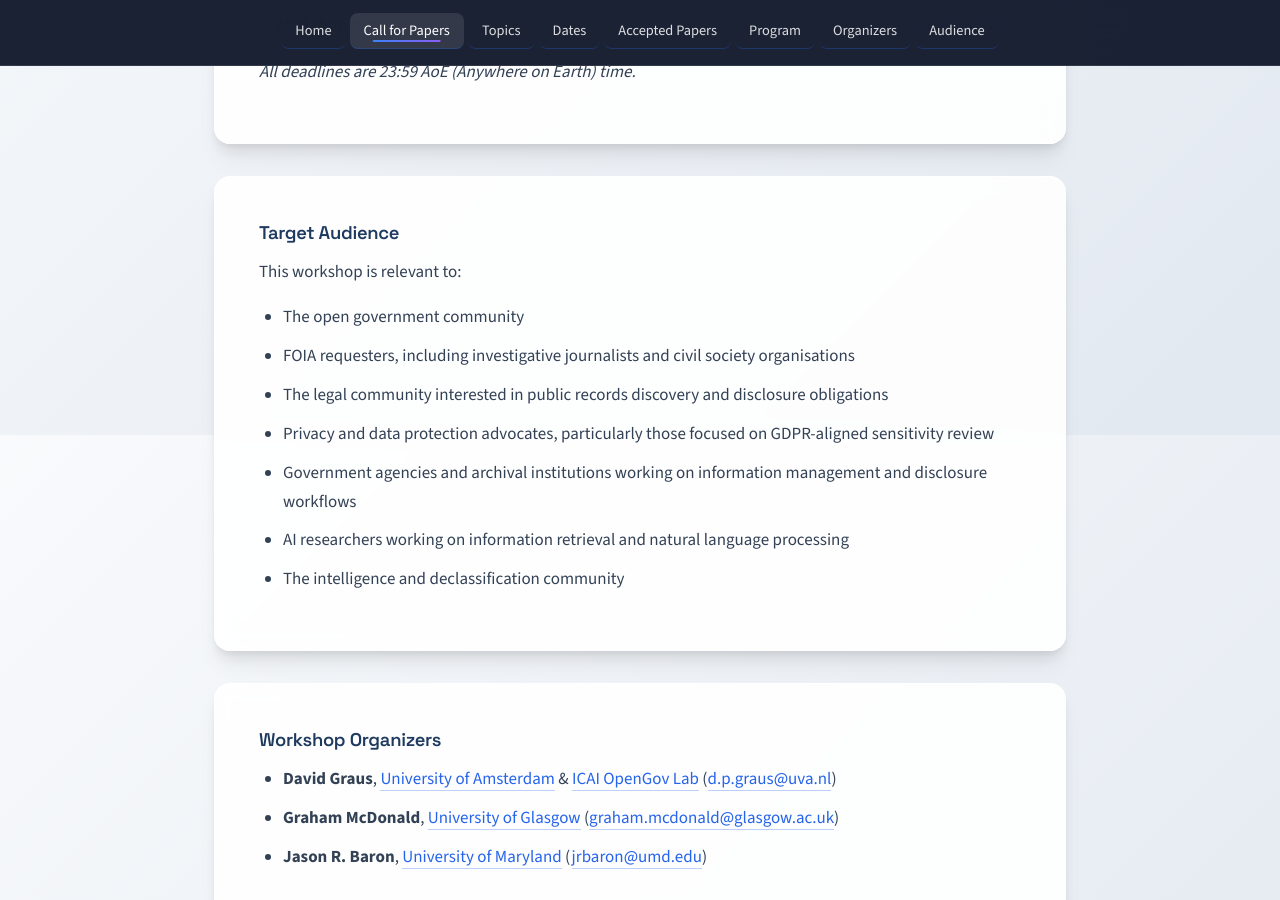
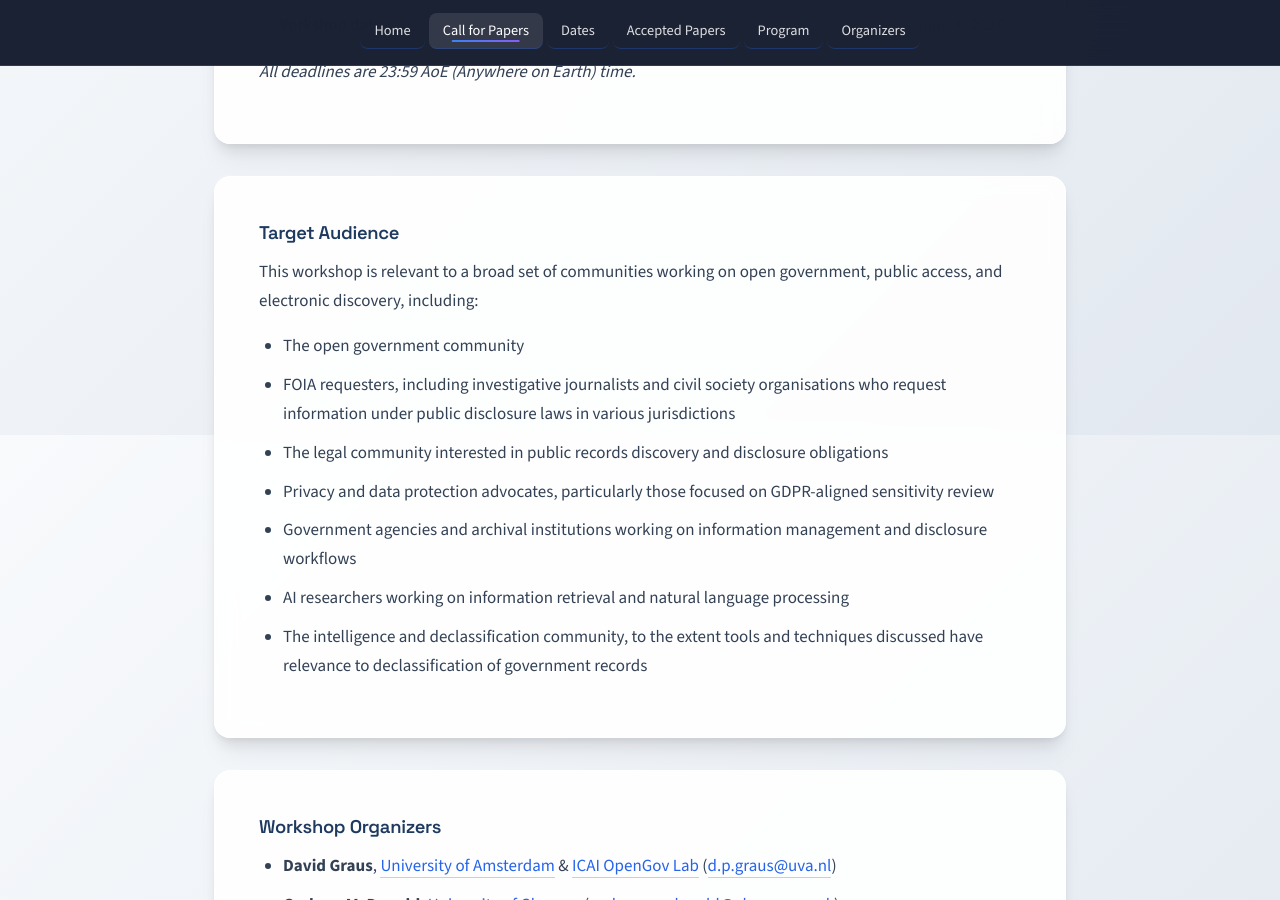
Before and after one commit to graus/aiog, a Jekyll site: the page built from cfp.md, in a window 1280 px wide and 900 px high, scrolled down 3165 px. Built offline with Jekyll 4.4.1, drawn with Linux system fonts in a browser that asks for light colours; a script that is not in the unit is left out.

Commit message:
Fold Topics and Audience into Call for Papers
The CFP page already carries Topics and Target Audience as sections,
so the standalone /topics/ and /audience/ pages are redundant. Drop
them from the site and the nav, and pull the slightly fuller audience
phrasing from the standalone page into the CFP section.

Co-Authored-By: Claude Opus 4.7 (1M context) <noreply@anthropic.com>

```diff
--- a/_data/navigation.yml
+++ b/_data/navigation.yml
@@ -2,8 +2,6 @@
   url: /
 - title: Call for Papers
   url: /cfp/
-- title: Topics
-  url: /topics/
 - title: Dates
   url: /dates/
 - title: Accepted Papers
@@ -12,5 +10,3 @@
   url: /program/
 - title: Organizers
   url: /organizers/
-- title: Audience
-  url: /audience/
--- a/cfp.md
+++ b/cfp.md
@@ -86,15 +86,15 @@ Authors of accepted papers will be invited to present their work in person in Si
 
 ### Target Audience
 
-This workshop is relevant to:
+This workshop is relevant to a broad set of communities working on open government, public access, and electronic discovery, including:
 
 - The open government community
-- FOIA requesters, including investigative journalists and civil society organisations
+- FOIA requesters, including investigative journalists and civil society organisations who request information under public disclosure laws in various jurisdictions
 - The legal community interested in public records discovery and disclosure obligations
 - Privacy and data protection advocates, particularly those focused on GDPR-aligned sensitivity review
 - Government agencies and archival institutions working on information management and disclosure workflows
 - AI researchers working on information retrieval and natural language processing
-- The intelligence and declassification community
+- The intelligence and declassification community, to the extent tools and techniques discussed have relevance to declassification of government records
 
 </section>
 
```
Also changed, not shown: audience.md (deleted, +0 -21 lines), topics.md (deleted, +0 -26 lines).
